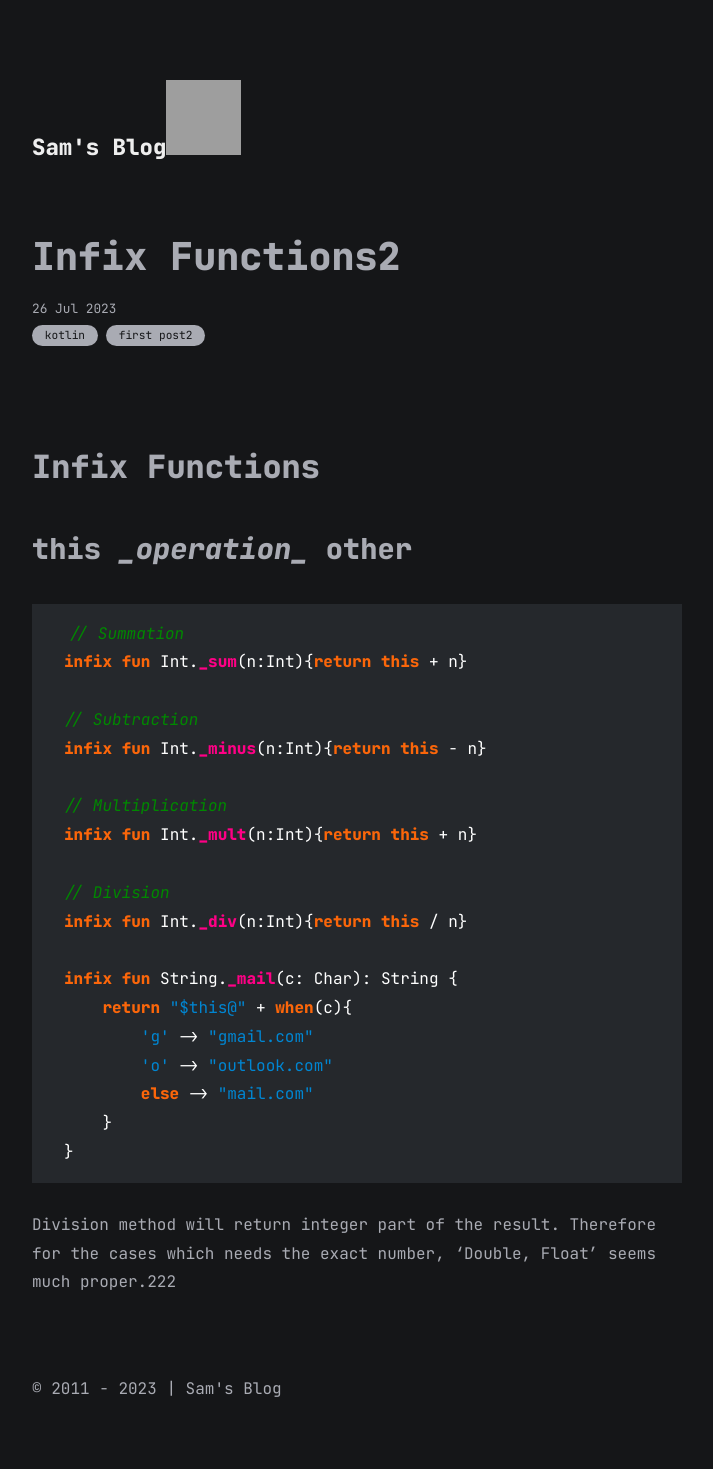
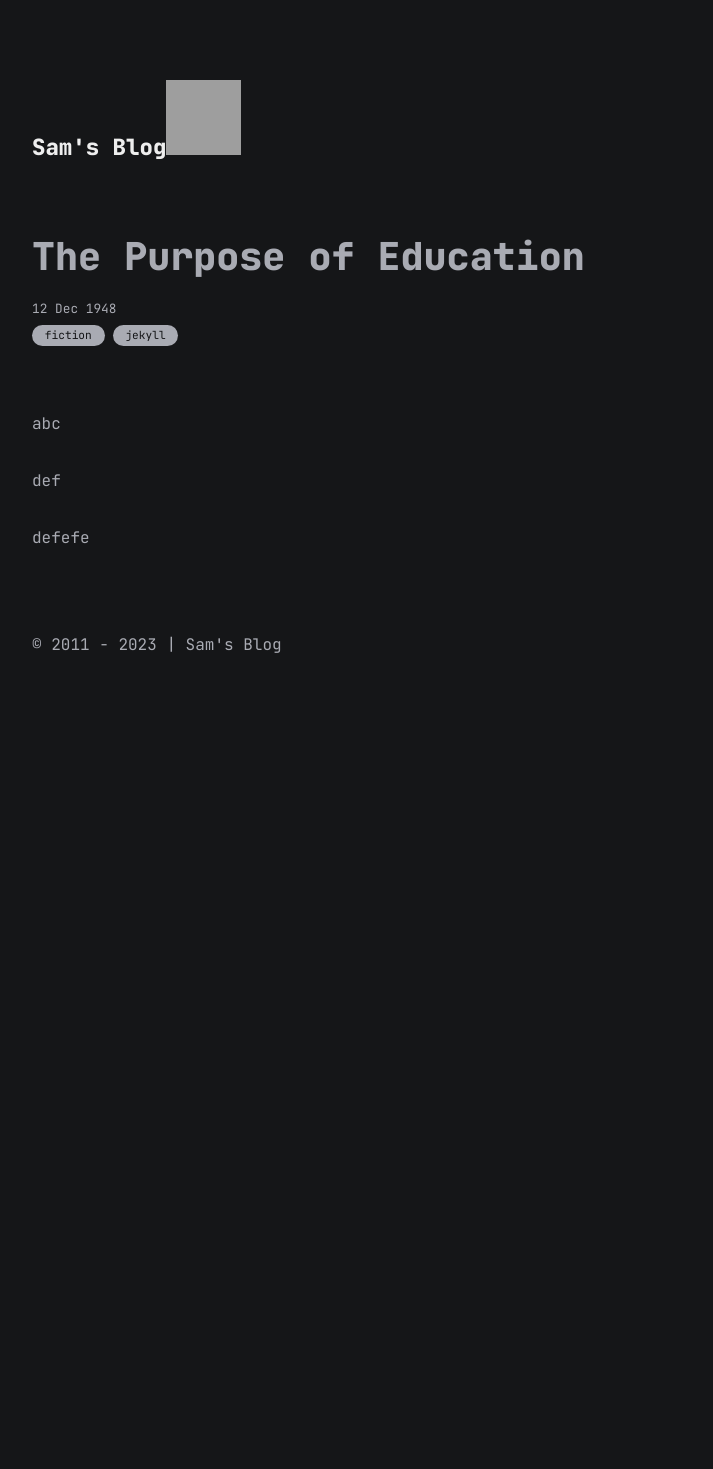
Before and after one commit to samet-byte/samet-byte.github.io, a Jekyll site: the page built from all_collections/_posts/2023-07-24-infix2.md, in a window 1280 px wide. Shown: the whole page, without its empty margins (283-996 px from the left). Built offline with Jekyll 4.4.1, drawn with Linux system fonts in a browser that asks for light colours; after the commit the page ends 900 px from its top, so only the background shows below that; grey boxes are pictures that could not be loaded.

Commit message:
Update 2023-07-24-infix2.md

````diff
--- a/all_collections/_posts/2023-07-24-infix2.md
+++ b/all_collections/_posts/2023-07-24-infix2.md
@@ -1,38 +1,12 @@
 ---
 layout: post
-title: Infix Functions2
-date: 2023-07-26
-categories: ["kotlin", "first post2"]
+title: The Purpose of Education
+date: 1948-12-12 10:18:00
+categories: [fiction, jekyll]
 ---
 
+abc
 
-# Infix Functions
+def
 
-## this _\_operation\__ other
-
-
-
-```kotlin
-// Summation
-infix fun Int._sum(n:Int){return this + n}
-
-// Subtraction
-infix fun Int._minus(n:Int){return this - n}
-
-// Multiplication
-infix fun Int._mult(n:Int){return this + n}
-
-// Division
-infix fun Int._div(n:Int){return this / n}
-
-infix fun String._mail(c: Char): String {
-    return "$this@" + when(c){
-        'g' -> "gmail.com"
-        'o' -> "outlook.com"
-        else -> "mail.com"
-    }
-}
-```
-Division method will return integer part of the result.
-Therefore for the cases which needs the exact number,
-'Double, Float' seems much proper.222
+defefe
````
